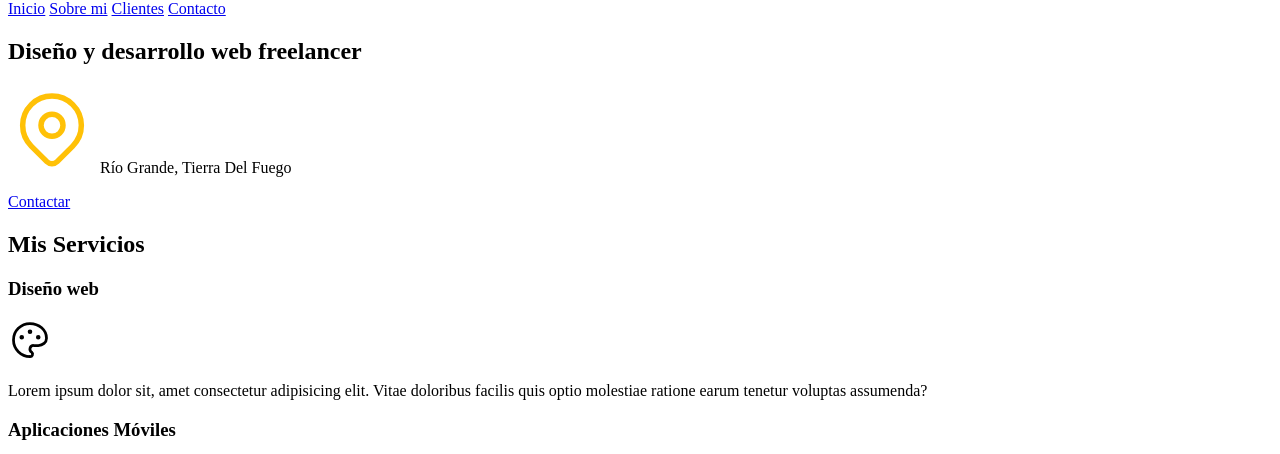
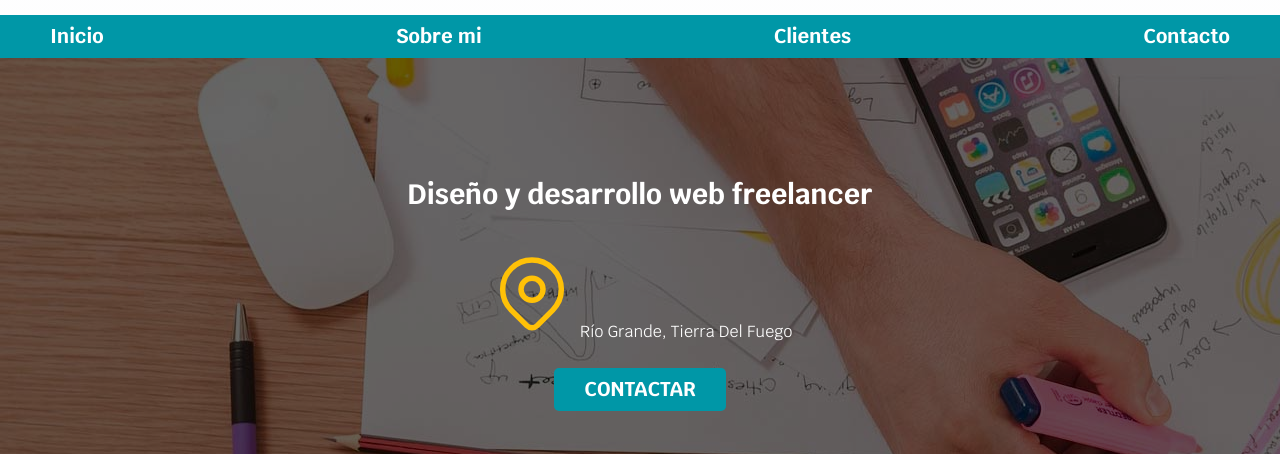
Before and after one commit to kabezag/blogpersonal, a plain HTML site: page index.html in a window 1280 px wide. Shown: the part 80-534 px from the top of the page. Drawn offline with Linux system fonts and the light colour scheme; the site is published under a folder, as on GitHub Pages, so addresses that start at the root find nothing.

Commit message:
Add files via upload

```diff
--- a/index.html
+++ b/index.html
@@ -4,12 +4,12 @@
     <meta charset="UTF-8">
     <meta http-equiv="X-UA-Compatible" content="IE=edge">
     <meta name="viewport" content="width=device-width, initial-scale=1.0">
-    <link rel="preload" href="/css/normalize.css" as="style">
-    <link rel="stylesheet" href="/css/normalize.css">
+    <link rel="preload" href="css/normalize.css" as="style">
+    <link rel="stylesheet" href="css/normalize.css">
     <link rel="preconnect" href="https://fonts.gstatic.com">
     <link href="https://fonts.googleapis.com/css2?family=Krub:wght@400;700&display=swap" rel="stylesheet">
-    <link rel="preload" href="/css/style.css" as="style">
-    <link rel="stylesheet" href="/css/style.css">
+    <link rel="preload" href="css/style.css" as="style">
+    <link rel="stylesheet" href="css/style.css">
     <title>Diseñador Freelancer</title>
 </head>
 
@@ -21,10 +21,10 @@
 
     <div class="nav-bg">
         <nav class="navegacion-principal contenedor">
-            <a href="/index.html">Inicio</a>
-            <a href="/nosotros.html">Sobre mi</a>
-            <a href="/clientes.html">Clientes</a>
-            <a href="/contacto.html">Contacto</a>
+            <a href="index.html">Inicio</a>
+            <a href="nosotros.html">Sobre mi</a>
+            <a href="clientes.html">Clientes</a>
+            <a href="contacto.html">Contacto</a>
         </nav>
     </div>
 
@@ -38,7 +38,7 @@
                 <path d="M17.657 16.657l-4.243 4.243a2 2 0 0 1 -2.827 0l-4.244 -4.243a8 8 0 1 1 11.314 0z" />
               </svg>
               Río Grande, Tierra Del Fuego</p>
-            <a class="boton" href="/nosotros.html">Contactar</a>
+            <a class="boton" href="nosotros.html">Contactar</a>
         </div>
     </section>
 
```
